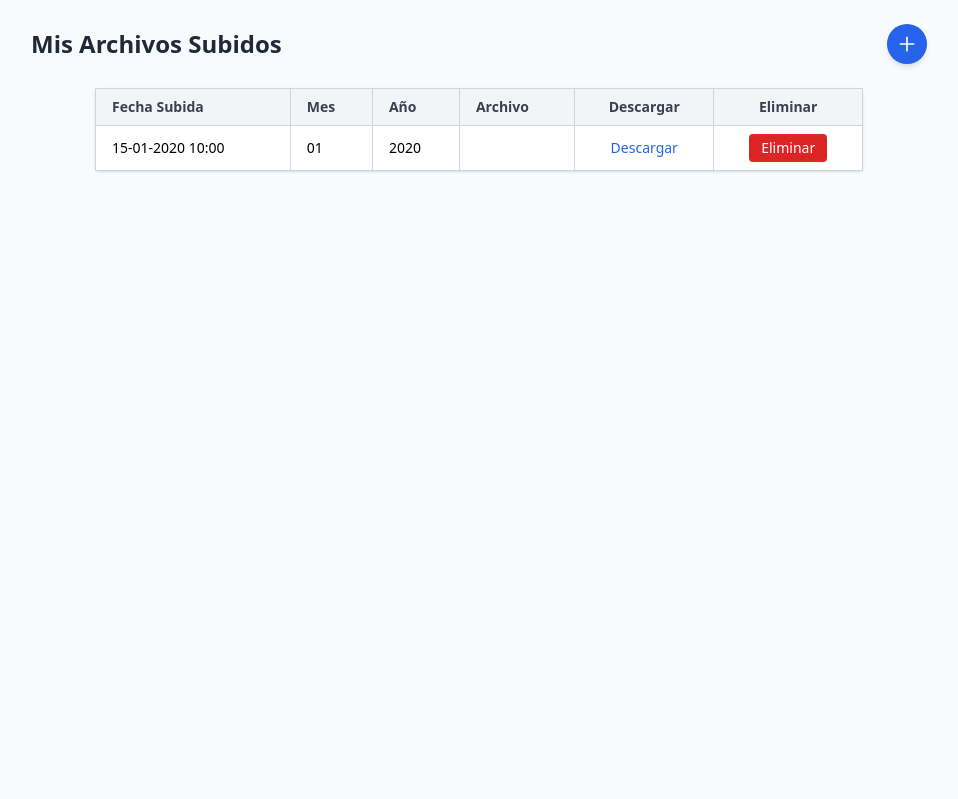
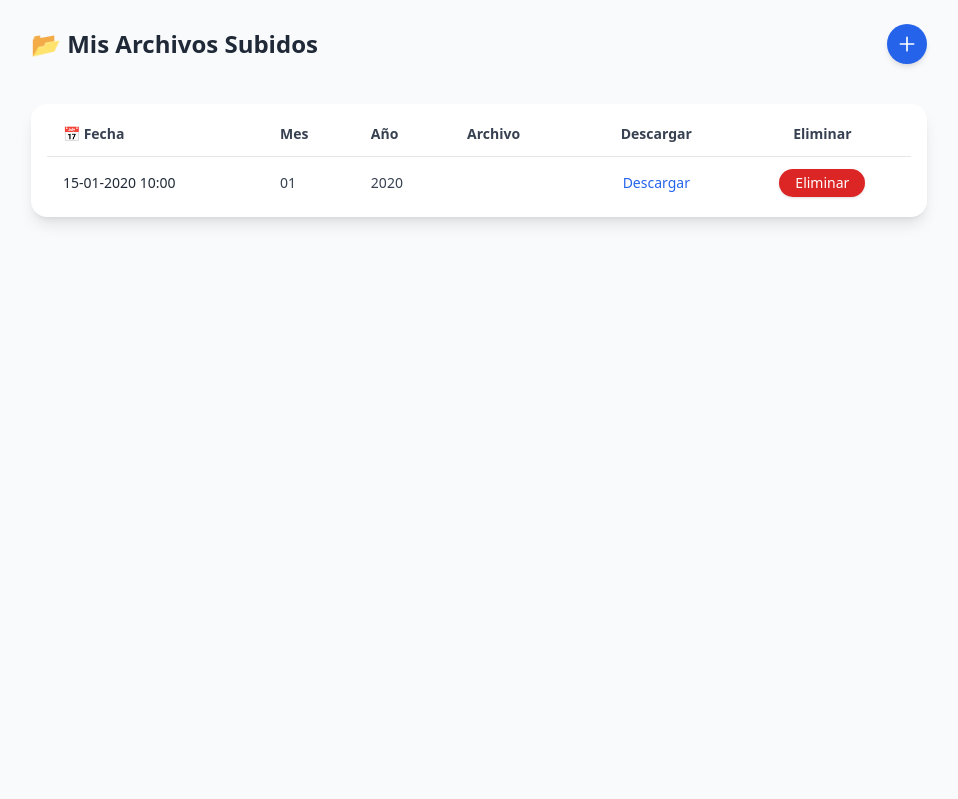
Before and after one commit to snavarros/homologacion_vtf, a Django app: page /mis-archivos/ in a window 1280 px wide. Shown: the part 60-859 px from the top of the page, without its empty margins (161-1119 px from the left). Run offline with Django 5.2, Linux system fonts and the light colour scheme; a user stored in the database is signed in; tables that the repository leaves empty hold one stand-in row (values such as "Sample post"); some libraries are stand-ins or nearby versions.

Commit message:
Modified diccionario, subir parametro , eliminar parametro, listar archivos

```diff
--- a/macro_vtf/analyst/models.py
+++ b/macro_vtf/analyst/models.py
@@ -55,7 +55,7 @@ class ParametroRemuneracional(models.Model):
     anio = models.IntegerField(unique=True)
     archivo = models.FileField(upload_to=parametro_remuneracional_path)
     creado = models.DateTimeField(auto_now_add=True)
-    usuario = models.ForeignKey(User, on_delete=models.CASCADE)  # quién subió
+    usuario = models.ForeignKey(User, on_delete=models.CASCADE)
 
     def __str__(self):
         return f"Parámetro Remuneracional {self.anio}"
--- a/macro_vtf/analyst/templates/analyst/listar_archivos.html
+++ b/macro_vtf/analyst/templates/analyst/listar_archivos.html
@@ -5,8 +5,8 @@
 {% block content %}
 <div class="min-h-screen flex flex-col items-center p-6 bg-gray-50">
   <!-- Título y botón alineados horizontalmente -->
-  <div class="w-full max-w-4xl flex items-center justify-between mb-6">
-    <h2 class="text-2xl font-semibold text-gray-800">Mis Archivos Subidos</h2>
+  <div class="w-full max-w-4xl flex items-center justify-between mb-10">
+    <h2 class="text-2xl font-semibold text-gray-800">📂 Mis Archivos Subidos</h2>
     <a href="{% url 'subir_planilla_validadora' %}" title="Subir nuevo archivo"
        class="flex items-center justify-center w-10 h-10 rounded-full bg-blue-600 text-white hover:bg-blue-700 shadow-md transition duration-200">
       <svg xmlns="http://www.w3.org/2000/svg" class="w-5 h-5" fill="none"
@@ -28,39 +28,42 @@
   {% endif %}
 
   {% if archivos %}
-    <table class="table-auto border-collapse border border-gray-300 max-w-3xl w-full bg-white rounded shadow text-sm">
-      <thead class="bg-gray-100 text-gray-700">
+  <div class="w-full max-w-4xl bg-white rounded-2xl shadow-lg px-4 py-2">
+
+    <table class="w-full text-sm text-left text-gray-700 table-auto">
+      <thead class="bg-white border-b border-gray-200">
         <tr>
-          <th class="border border-gray-300 px-4 py-2 text-left whitespace-nowrap">Fecha Subida</th>
-          <th class="border border-gray-300 px-4 py-2 text-left">Mes</th>
-          <th class="border border-gray-300 px-4 py-2 text-left">Año</th>
-          <th class="border border-gray-300 px-4 py-2 text-left">Archivo</th>
-          <th class="border border-gray-300 px-4 py-2 text-center">Descargar</th>
-          <th class="border border-gray-300 px-4 py-2 text-center">Eliminar</th>
+          <th class="px-4 py-3 font-semibold whitespace-nowrap">📅 Fecha</th>
+          <th class="px-4 py-3 font-semibold">Mes</th>
+          <th class="px-4 py-3 font-semibold">Año</th>
+          <th class="px-4 py-3 font-semibold">Archivo</th>
+          <th class="px-4 py-3 text-center font-semibold">Descargar</th>
+          <th class="px-4 py-3 text-center font-semibold">Eliminar</th>
         </tr>
       </thead>
-      <tbody>
+      <tbody class="divide-y divide-gray-100">
         {% for archivo in archivos %}
-        <tr class="hover:bg-gray-50">
-          <td class="border border-gray-300 px-4 py-2 whitespace-nowrap">{{ archivo.creado|date:"d-m-Y H:i" }}</td>
-          <td class="border border-gray-300 px-4 py-2">{{ archivo.mes|stringformat:"02d" }}</td>
-          <td class="border border-gray-300 px-4 py-2">{{ archivo.anio }}</td>
-          <td class="border border-gray-300 px-4 py-2">{{ archivo.archivo.name|slice:"16:" }}</td>
-          <td class="border border-gray-300 px-4 py-2 text-center">
-            <a href="{{ archivo.archivo.url }}" class="text-blue-600 hover:underline" download>Descargar</a>
+          <tr class="hover:bg-gray-50 transition duration-200">
+            <td class="px-4 py-3 whitespace-nowrap text-gray-800">{{ archivo.creado|date:"d-m-Y H:i" }}</td>
+            <td class="px-4 py-3">{{ archivo.mes|stringformat:"02d" }}</td>
+            <td class="px-4 py-3">{{ archivo.anio }}</td>
+            <td class="px-4 py-3 max-w-xs truncate text-gray-600">
+              <span title="{{ archivo.archivo.name }}">{{ archivo.archivo.name|slice:"16:" }}</span>
             </td>
-          <td class="border border-gray-300 px-4 py-2 text-center">
+            <td class="px-4 py-3 text-center">
+              <a href="{{ archivo.archivo.url }}" class="text-blue-600 hover:underline font-medium" download>
+                Descargar
+              </a>
+            </td>
+            <td class="px-4 py-3 text-center">
               {% with archivo.anio|stringformat:"s" as anio_str %}
                 {% with archivo.mes|stringformat:"02d" as mes_str %}
-                {% if anio_str == year_now and mes_str == month_now %}
+                  {% if anio_str == year_now and mes_str == month_now or user.is_superuser %}
                     <form method="post" action="{% url 'eliminar_archivo_subido' archivo.id %}" onsubmit="return confirm('¿Está seguro que desea eliminar este archivo?');">
                       {% csrf_token %}
-                    <button type="submit" class="bg-red-600 hover:bg-red-700 text-white px-3 py-1 rounded">Eliminar</button>
-                  </form>
-                {% elif user.is_superuser %}
-                  <form method="post" action="{% url 'eliminar_archivo_subido' archivo.id %}" onsubmit="return confirm('¿Está seguro que desea eliminar este archivo?');">
-                    {% csrf_token %}
-                    <button type="submit" class="bg-red-600 hover:bg-red-700 text-white px-3 py-1 rounded">Eliminar</button>
+                      <button type="submit" class="text-white bg-red-600 hover:bg-red-700 rounded-full px-4 py-1 text-sm shadow transition">
+                        Eliminar
+                      </button>
                     </form>
                   {% else %}
                     <span class="text-gray-400 italic text-sm">No permitido</span>
@@ -72,6 +75,7 @@
         {% endfor %}
       </tbody>
     </table>
+  </div>
 {% else %}
   <p class="text-gray-600 mt-6">No tienes archivos subidos.</p>
 {% endif %}
--- a/macro_vtf/analyst/urls.py
+++ b/macro_vtf/analyst/urls.py
@@ -45,6 +45,11 @@ urlpatterns = [
         name="subir_parametro_remuneracional",
     ),
     path(
+        "parametro_remuneracional/eliminar/<int:pk>/",
+        views.eliminar_parametro_remuneracional,
+        name="eliminar_parametro_remuneracional",
+    ),
+    path(
         "diccionario-planilla-validadora/",
         views.diccionario_planilla_validadora,
         name="diccionario_planilla_validadora",
--- a/macro_vtf/analyst/views.py
+++ b/macro_vtf/analyst/views.py
@@ -496,11 +496,30 @@ def subir_parametro_remuneracional(request):
     else:
         form = ParametroRemuneracionalForm()
 
+    parametros = ParametroRemuneracional.objects.all().order_by("-anio")
     return render(
         request,
         "analyst/subir_parametro_remuneracional.html",
-        {"form": form, "mensaje": mensaje},
+        {"form": form, "mensaje": mensaje, "parametros": parametros},
     )
+
+
+@staff_member_required
+def eliminar_parametro_remuneracional(request, pk):
+    from .models import ParametroRemuneracional
+
+    parametro = get_object_or_404(ParametroRemuneracional, pk=pk)
+
+    # Elimina el archivo físico del disco
+    if parametro.archivo:
+        if os.path.isfile(parametro.archivo.path):
+            os.remove(parametro.archivo.path)
+
+    parametro.delete()
+    messages.success(
+        request, f"Archivo del año {parametro.anio} eliminado correctamente."
+    )
+    return redirect("subir_parametro_remuneracional")
 
 
 @login_required
```
Also changed, not shown: macro_vtf/analyst/forms.py (+7 -2 lines), macro_vtf/analyst/templates/analyst/diccionario_planilla_validadora.html (+20 -14 lines), macro_vtf/analyst/templates/analyst/subir_parametro_remuneracional.html (+28 -0 lines), requirements.txt (+12 -0 lines). Lines whose indentation alone changed are shown as unchanged.
